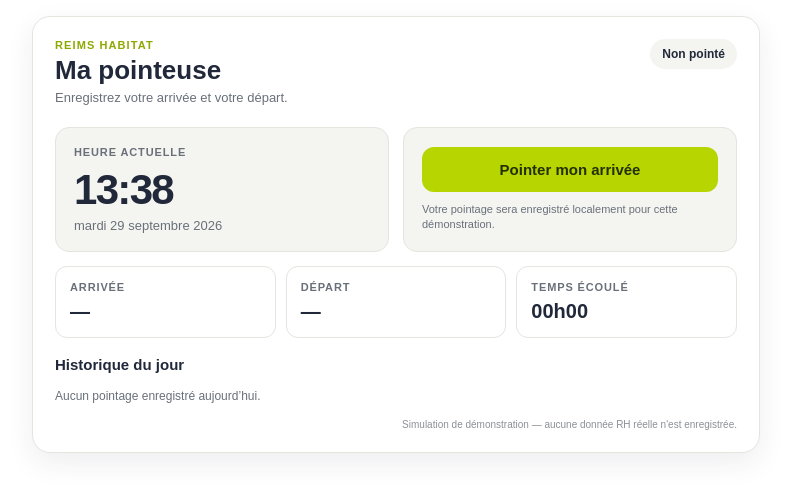
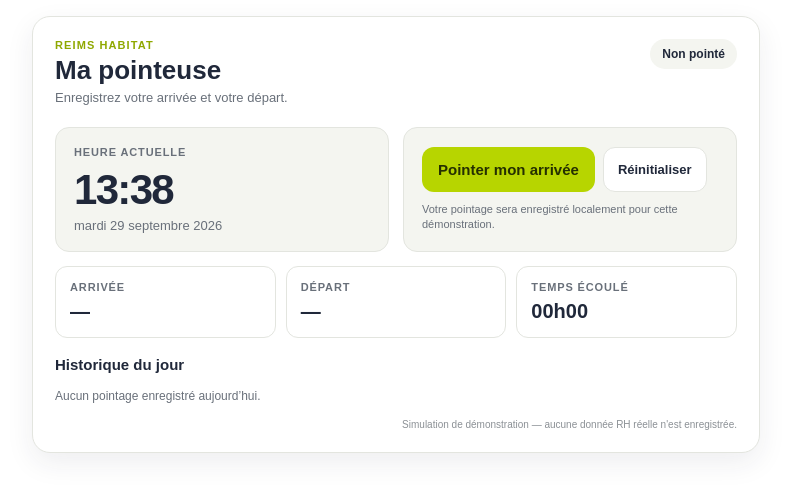
Before and after one commit to antoinejintimp/pointagereims, a plain HTML site: page index.html in a window 1280 px wide. Shown: the whole page, without its empty margins (244-1035 px from the left). Drawn offline with Linux system fonts and the light colour scheme.

Commit message:
Add files via upload

```diff
--- a/index.html
+++ b/index.html
@@ -46,6 +46,19 @@ h1{font-size:26px;line-height:1.15;margin:5px 0 4px}
 }
 .btn:hover{transform:translateY(-1px);filter:brightness(.98)}
 .btn.out{background:var(--navy);color:white}
+.actions{display:flex;gap:8px;flex-wrap:wrap}
+.reset-btn{
+  border:1px solid var(--line);
+  border-radius:12px;
+  padding:12px 14px;
+  font-size:13px;
+  font-weight:800;
+  cursor:pointer;
+  background:#fff;
+  color:var(--navy);
+  transition:.15s ease;
+}
+.reset-btn:hover{transform:translateY(-1px);background:#fafafa}
 .hint{font-size:11px;color:var(--muted);margin-top:10px;line-height:1.4}
 .summary{
   display:grid;grid-template-columns:repeat(3,1fr);gap:10px;margin-top:14px
@@ -89,7 +102,10 @@ h1{font-size:26px;line-height:1.15;margin:5px 0 4px}
       </div>
 
       <div class="actionbox">
-        <button id="punchBtn" class="btn">Pointer mon arrivée</button>
+        <div class="actions">
+          <button id="punchBtn" class="btn">Pointer mon arrivée</button>
+          <button id="resetBtn" class="reset-btn" type="button">Réinitialiser</button>
+        </div>
         <div id="hint" class="hint">Votre pointage sera enregistré localement pour cette démonstration.</div>
       </div>
     </div>
@@ -117,6 +133,7 @@ const timeEl = document.getElementById("time");
 const dateEl = document.getElementById("date");
 const statusEl = document.getElementById("status");
 const btn = document.getElementById("punchBtn");
+const resetBtn = document.getElementById("resetBtn");
 const arrivalEl = document.getElementById("arrival");
 const departureEl = document.getElementById("departure");
 const elapsedEl = document.getElementById("elapsed");
@@ -198,6 +215,12 @@ btn.addEventListener("click", () => {
   save();
 });
 
+resetBtn.addEventListener("click", () => {
+  state.events = [];
+  localStorage.removeItem(KEY);
+  render();
+});
+
 render();
 </script>
 </body>
```
